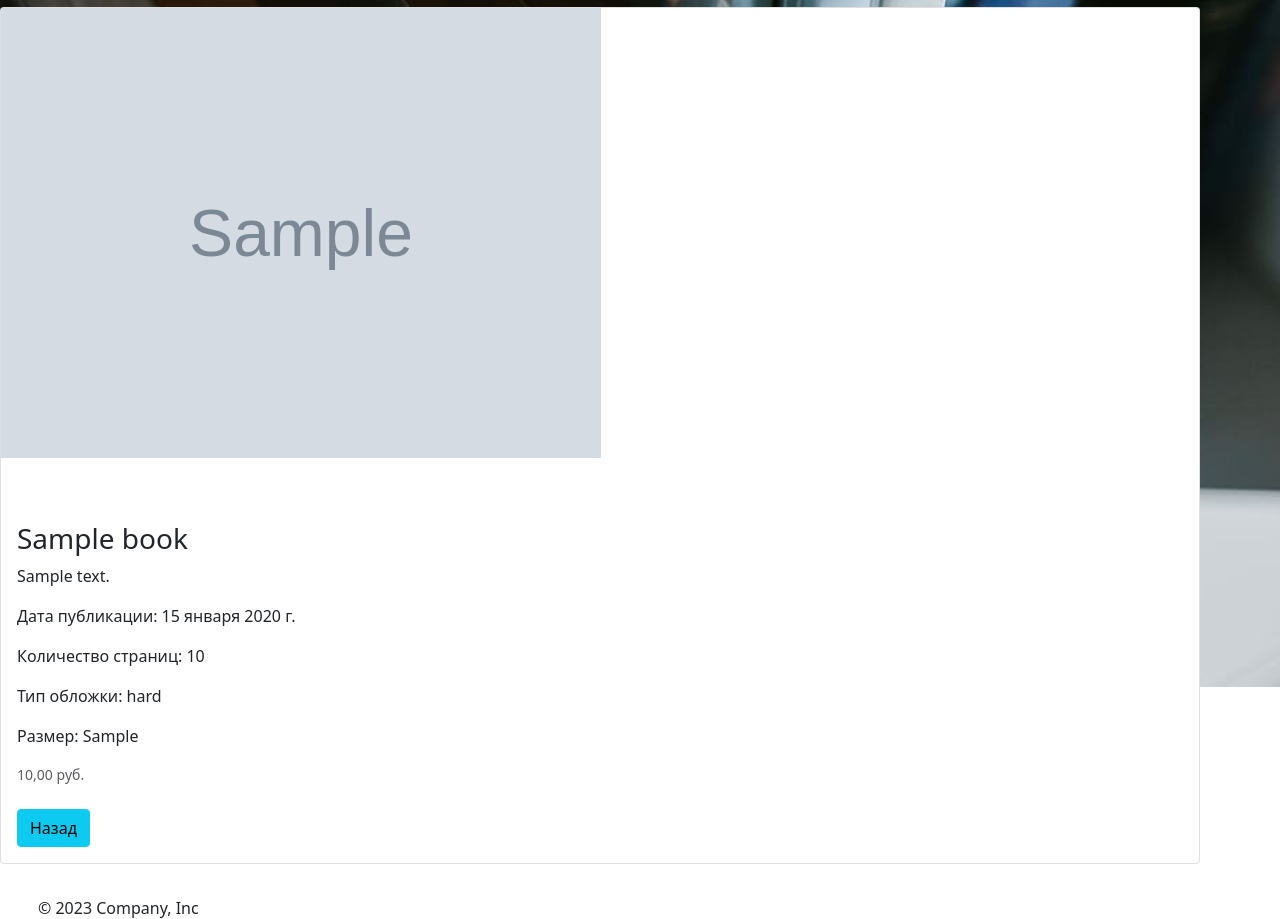
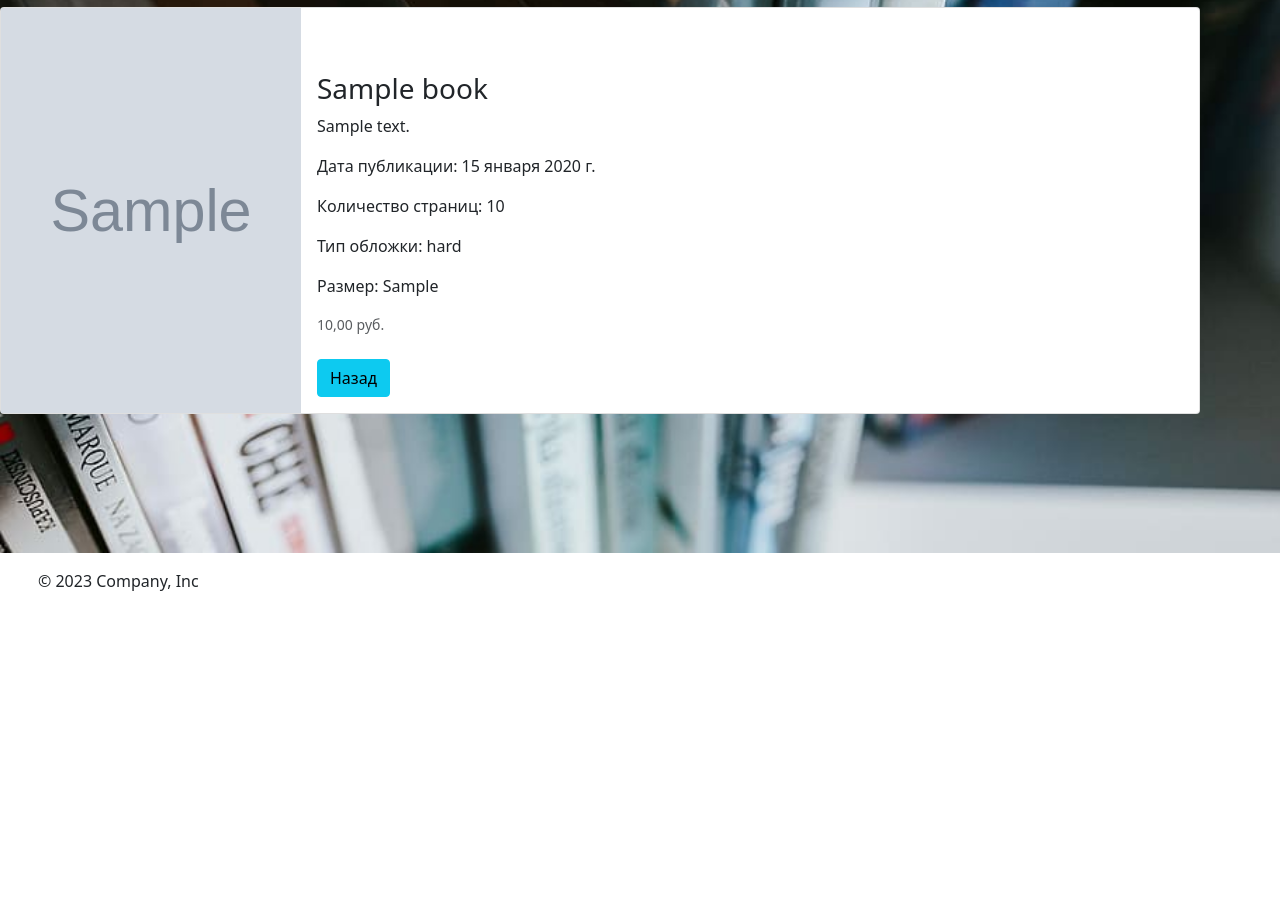
Before and after one commit to LisaWebDiz/Library_Initial_Django_Project_2023, a Django app: page /books/catalogue/1/ in a window 1280 px wide. Shown: the part 167-1086 px from the top of the page. After the commit the page ends 758 px from the top, so only its background shows below. Run offline with Django 4.2, Linux system fonts and the light colour scheme; tables that the repository leaves empty hold one stand-in row (values such as "Sample post"); grey boxes marked "Sample" are stand-in pictures.

Commit message:
readme.md update

```diff
--- a/books/templates/books/book_info.html
+++ b/books/templates/books/book_info.html
@@ -11,9 +11,9 @@
         <div class="row g-0">
 
             {% if book_item.photo %}
-                <img src="{{ book_item.photo.url }}" style="max-width: 600px;">
+                <img src="{{ book_item.photo.url }}" style="max-width: 300px;">
             {% else %}
-                <img src="{% static 'img/default_photo.jpg' %}" style="max-width: 600px;">
+                <img src="{% static 'img/default_photo.jpg' %}" style="max-width: 400px;">
             {% endif %}
 
             <div class="col-md-8">
```
Also changed, not shown: README.md, assets/add_book.png (added), assets/detail.png (added), assets/login.png (added), assets/update_book.png (added).
